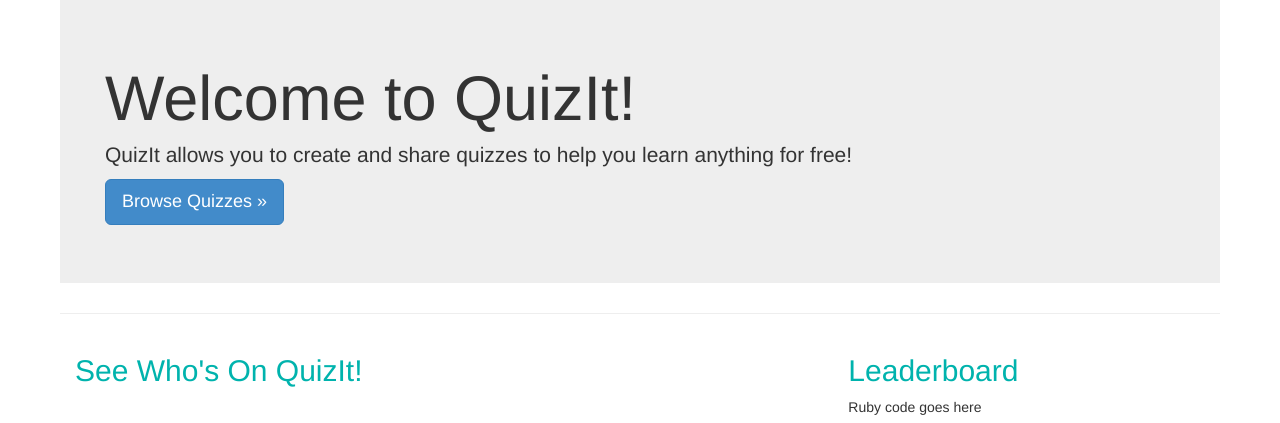
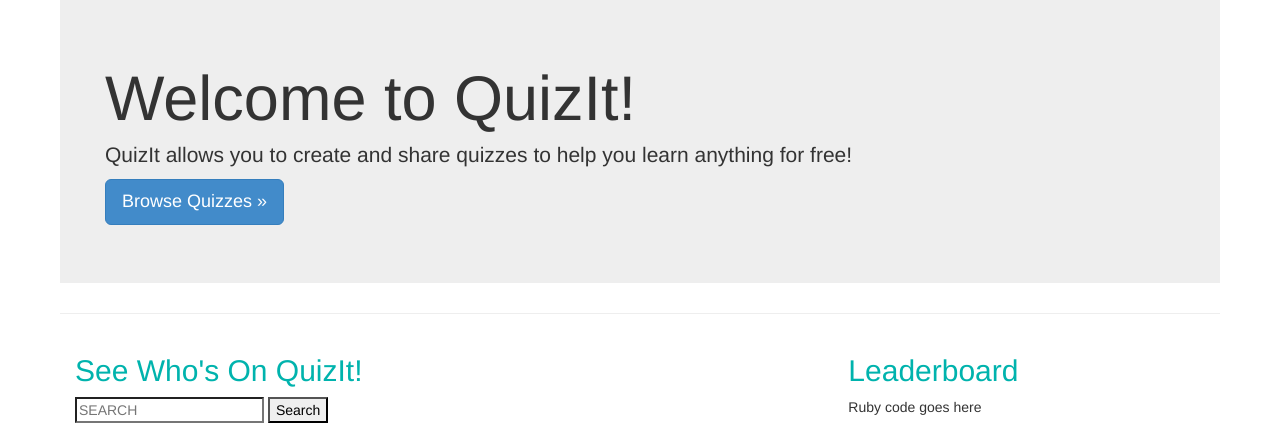
Before and after one commit to smcgillen/quiz, a Rails app: page / in a window 1280 px wide. Shown: the part 111-534 px from the top of the page. Run offline with Rails 7, Linux system fonts and the light colour scheme; a map, chart or similar area stays blank; style sheets or scripts are compiled from the project's sources; parts of the project's set-up code (start-up, migrations or seed data) failed here and were passed over; some libraries are stand-ins or nearby versions.

Commit message:
ajax map search bar working

```diff
--- a/app/assets/javascripts/map.js
+++ b/app/assets/javascripts/map.js
@@ -1,31 +1,3 @@
-// var map;
-// var canvas;
-
-// var display_map = function (lat, long, zoom) {
-
-//   canvas = $('#map_canvas')[0];
-
-//   if (! canvas)
-//     return; // I QUIT
-
-//   var mapOptions = {
-//     center: new google.maps.LatLng(lat, long),
-//     zoom: zoom,
-//     mapTypeId: google.maps.MapTypeId.ROADMAP
-//   };
-
-//   map = new google.maps.Map(canvas, mapOptions);
-// };
-
-//   var center_map = function (lat,long,zoom){
-//     var latlong = new google.maps.LatLng(lat, long);
-//     map.setCenter(latlong);
-//   }
-
-
-// $(document).ready(function () {
-//   display_map(-33.89336, 151.217167, 13);
-// });
 $(document).ready(function () {
 
 
@@ -82,6 +54,39 @@ function handleNoGeolocation(errorFlag) {
 
 google.maps.event.addDomListener(window, 'load', initialize);
 
+$('#search_field').bind('keypress', function(e) {
+  if(e.keyCode==13){
+    $('#search_submit').trigger('click');
+  }
+});
+
+
+$('#search_submit').click(function() {
+    var search = $('#search_field').val(); //defined var search to the value input by the user inside the search box
+
+    $.ajax({
+
+        dataType: 'json',
+        data: {
+          'location': search //the data sent via ajax is in a hash so created a :location key for the search variable
+        },
+        type: 'post',
+        url: '/search/', //change the routes to make this url go to the correct controller which is home and create a method called search inside of it
+    }).done(function(data) { //function(data) is getting back the shit we got from the controller
+        var lat = data.latitude //the data we got is the variables we set in the controller
+        var longi = data.longitude
+      // $('#map_canvas').empty(); //empty the map area you were on
+     center_map(lat, longi)
+
+      });
+     });//call the display map function above which displays it with the lat and long we got from the controller
+
+
+  var center_map = function (lat,long,zoom){
+    var latlong = new google.maps.LatLng(lat, long);
+    map.setCenter(latlong);
+  }
+
 
 
 
--- a/app/controllers/home_controller.rb
+++ b/app/controllers/home_controller.rb
@@ -1,6 +1,21 @@
 class HomeController < ApplicationController
   def index
       @users = User.all
+  end
+
+  def search
+    result = Geocoder.search(params[:location]).first
+    @lat = result.latitude #created a lat and long variable to pass back to the browser
+    @long = result.longitude
+
+    respond_to do |format|
+      format.json{
+        render :json => {
+          :latitude => @lat,
+          :longitude => @long,
+        }
+      }
+    end
   end
 
   def about
--- a/app/views/exams/index.html.haml
+++ b/app/views/exams/index.html.haml
@@ -3,6 +3,6 @@
 %ul
   - @exams.each do |exam|
     %li= image_tag(exam.user_avatar)
-    %li= exam.user.username
+    / %li= exam.user.username
     %li= link_to(exam.topic, exam.user, :class => "btn btn-success")
     %li= time_ago_in_words(exam.created_at) + "ago"
--- a/app/views/home/index.html.erb
+++ b/app/views/home/index.html.erb
@@ -15,6 +15,10 @@
       <div class="row">
         <div class="col-lg-8">
           <h2>See Who's On QuizIt!</h2>
+          <div id="search">
+            <%= text_field_tag :address, nil,  :placeholder => 'SEARCH ', :id =>"search_field" %>
+            <%= button_tag 'Search', :id => 'search_submit', :class => 'button radius' %>
+          </div>
           <%= render 'home/map' %>
 
           <p><a class="btn btn-default" href="#">View details &raquo;</a></p>
--- a/config/routes.rb
+++ b/config/routes.rb
@@ -13,4 +13,7 @@ resources :users
 
   root :to => 'home#index'
 
+  post '/search/' => 'home#search'
+
+
 end
```
